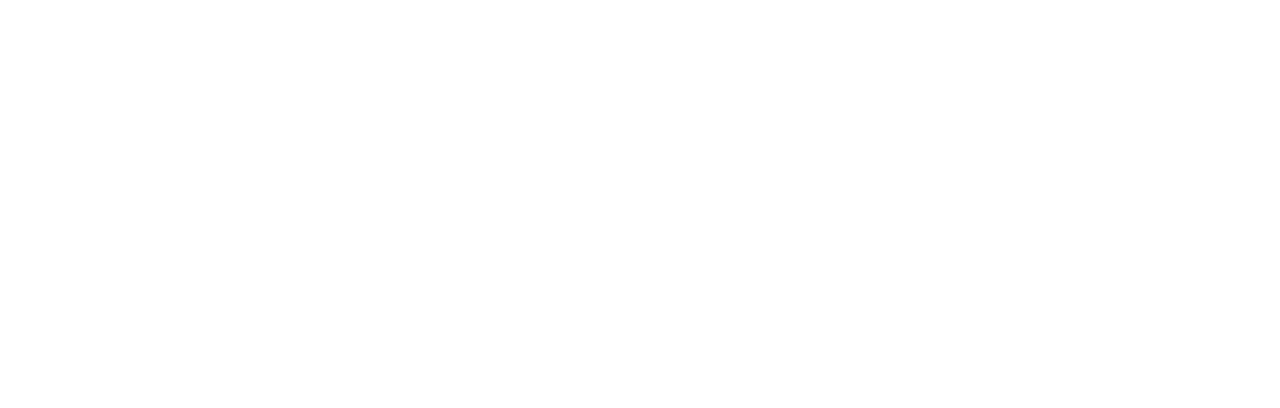
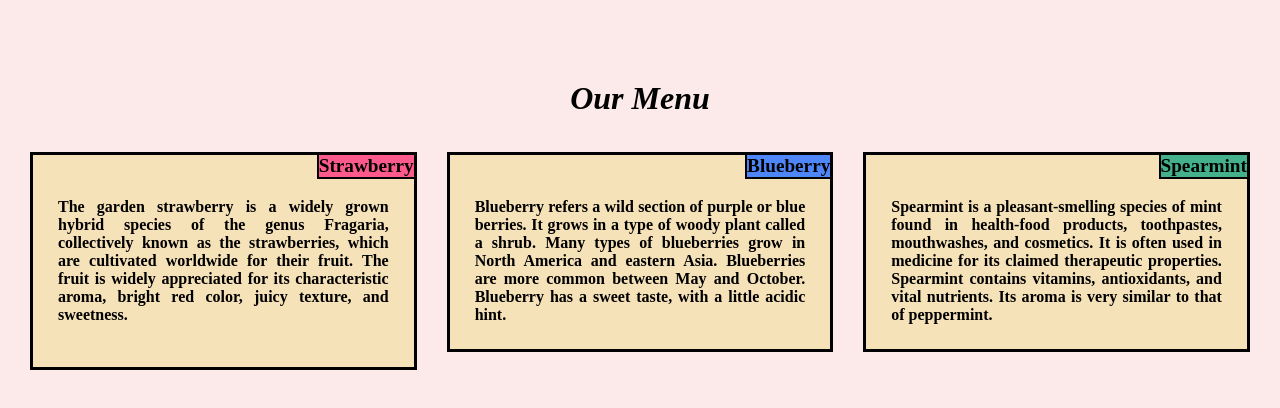
Before and after one commit to SRamMohith/coursera-repo, a plain HTML site: page assignment-2/index.html in a window 1280 px wide. Drawn offline with Linux system fonts and the light colour scheme.

Commit message:
Completed all files in assignment-2 and the code is working

```diff
--- /dev/null
+++ b/assignment-2/css/style.css
@@ -0,0 +1,91 @@
+* {
+  font-family: Helevetica,Arail,san-serif;
+  font-weight: bold;
+  background-color: #fce9e9;
+  box-sizing: border-box;
+  margin: 0;
+  padding: 0;
+}
+
+#title {
+  font-size: 200%;
+  font-style: italic;
+  text-align: center;
+  margin: 20px;
+}
+
+.container {
+  position: relative;
+  top: 60px;
+  margin: 15px;
+}
+
+.text{
+  position: relative;
+  top: 0;
+  margin: 15px;
+  padding: 25px;
+  border: 3px solid #000;
+  background-color:#f6e2b9;
+}
+
+.text p{
+  margin-top: 18px;
+  text-align: justify;
+  font-size:100%;
+  background-color:#f6e2b9;
+}
+
+.header{
+  position: absolute;
+  top: 0;
+  right: 0;
+  border-left: 2px solid black;
+  border-bottom: 2px solid black;
+  font-size: 120%;
+  text-align: center;
+}
+
+#header1{
+  background-color: #fc5a8d;
+}
+
+#header2{
+  background-color: #4f86f7;
+}
+
+#header3{
+  background-color: #45B08C;
+}
+
+
+.row{
+  width: 100%;
+}
+
+@media (min-width: 992px){
+
+  .col-4 {
+    width: 33.33%;
+    float: left;
+  }
+
+}
+
+@media (min-width: 768px) and (max-width: 991px){
+  .col-4 {
+    width: 50%;
+    float: left;
+  }
+  .col-tablet{
+   width: 100%;
+   float: left;
+ }
+}
+
+@media (max-width: 767px){
+  .col-4{
+    width: 100%;
+    float: left;
+  }
+}
--- a/assignment-2/index.html
+++ b/assignment-2/index.html
@@ -5,12 +5,40 @@
     <meta charset="utf-8">
     <meta name="viewport" content="width-device-width, initial-scale=1">
 
-    <title>Menu</title>
+    <title>Home</title>
 
-    <link rel="stylesheet" hef="style.css">
+    <link rel="stylesheet" href="css/style.css">
 </head>
 
 <body>
+    <div class="container">
+        <div class="row">
+
+            <p id="title">Our Menu</p>
+
+            <div class="col-4">
+                <div class="text">
+                    <div class="header" id="header1">Strawberry</div>
+                    <p>The garden strawberry is a widely grown hybrid species of the genus Fragaria, collectively known as the strawberries, which are cultivated worldwide for their fruit. The fruit is widely appreciated for its characteristic aroma, bright red color, juicy texture, and sweetness.<p>
+                </div>
+            </div>
+
+            <div class="col-4">
+                <div class="text">
+                    <div class="header" id="header2">Blueberry</div>
+                    <p>Blueberry refers a wild section of purple or blue berries. It grows in a type of woody plant called a shrub. Many types of blueberries grow in North America and eastern Asia. Blueberries are more common between May and October. Blueberry has a sweet taste, with a little acidic hint.</p>
+                </div>
+            </div>
+
+            <div class="col-4 col-tablet">
+                <div class="text">
+                    <div class="header" id="header3">Spearmint</div>
+                    <p>Spearmint is a pleasant-smelling species of mint found in health-food products, toothpastes, mouthwashes, and cosmetics. It is often used in medicine for its claimed therapeutic properties. Spearmint contains vitamins, antioxidants, and vital nutrients. Its aroma is very similar to that of peppermint.</p>
+                </div>
+            </div>
+
+        </div>
+    </div>
 
 </body>
 
```
Also changed, not shown: assignment-2/style.css (deleted).
